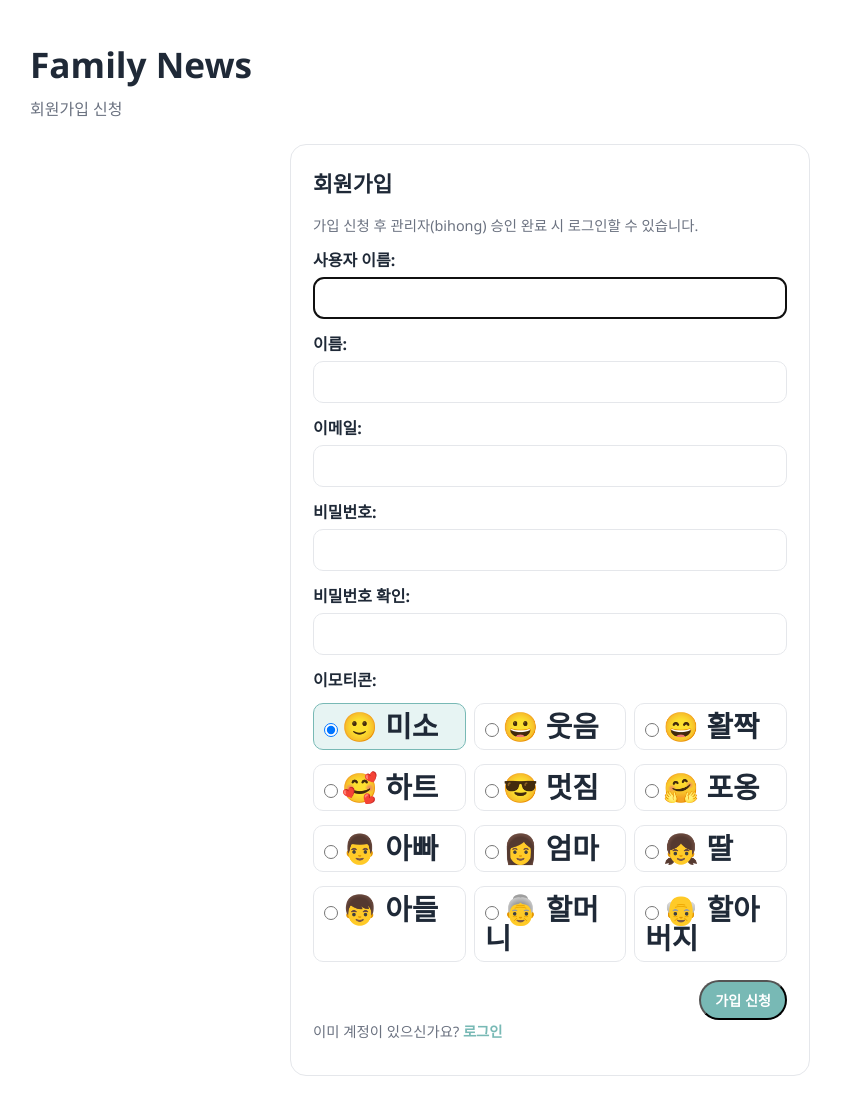
After one commit to hkh7208/family_news, a Django app: page /signup/ in a window 1280 px wide. The commit adds this page. Shown: the whole page, without its empty margins (90-931 px from the left). Run offline with Django 5.2, Linux system fonts and the light colour scheme; parts of the project's set-up code (start-up, migrations or seed data) failed here and were passed over.

Commit message:
feat: add signup request and bihong approval workflow

```diff
--- a/posts/templates/posts/index.html
+++ b/posts/templates/posts/index.html
@@ -21,11 +21,13 @@
         <a class="menu-btn" href="{% url 'upload_photo' %}">뉴스추가</a>
         <a class="menu-btn menu-btn-outline" href="{% url 'news_search' %}">뉴스검색</a>
         {% if user.username == 'bihong' %}
+        <a class="menu-btn menu-btn-outline" href="{% url 'pending_approvals' %}">가입승인</a>
         <a class="menu-btn menu-btn-outline" href="{% url 'add_family_member' %}">가족추가</a>
         {% endif %}
         <a class="menu-btn menu-btn-outline" href="{% url 'family_logout' %}">로그아웃</a>
         {% else %}
         <a class="menu-btn menu-btn-outline" href="{% url 'news_search' %}">뉴스검색</a>
+        <a class="menu-btn menu-btn-outline" href="{% url 'family_signup' %}">회원가입</a>
         <a class="menu-btn" href="{% url 'family_login' %}">로그인</a>
         {% endif %}
     </div>
--- a/posts/templates/posts/login.html
+++ b/posts/templates/posts/login.html
@@ -28,6 +28,10 @@
                     <button class="menu-btn" type="submit">로그인</button>
                 </div>
             </form>
+            <p class="form-helper-link">
+                계정이 없으신가요?
+                <a href="{% url 'family_signup' %}">회원가입 신청</a>
+            </p>
         </div>
     </section>
 </body>
--- /dev/null
+++ b/posts/templates/posts/signup.html
@@ -0,0 +1,72 @@
+{% load static %}
+<!DOCTYPE html>
+<html lang="ko">
+<head>
+    <meta charset="UTF-8">
+    <meta name="viewport" content="width=device-width, initial-scale=1.0">
+    <title>회원가입 신청 | Family News</title>
+    <link rel="stylesheet" href="{% static 'posts/home.css' %}">
+</head>
+<body>
+    <header class="site-header">
+        <div class="header-top">
+            <h1>Family News</h1>
+        </div>
+        <p>회원가입 신청</p>
+    </header>
+
+    <section class="form-section">
+        <div class="form-card">
+            <h2 class="form-title">회원가입</h2>
+            <p class="form-guide">가입 신청 후 관리자(bihong) 승인 완료 시 로그인할 수 있습니다.</p>
+            <form method="post">
+                {% csrf_token %}
+                {% if form.errors %}
+                <div class="form-errors">
+                    {{ form.errors }}
+                </div>
+                {% endif %}
+
+                <p>
+                    {{ form.username.label_tag }}
+                    {{ form.username }}
+                </p>
+                <p>
+                    {{ form.first_name.label_tag }}
+                    {{ form.first_name }}
+                </p>
+                <p>
+                    {{ form.email.label_tag }}
+                    {{ form.email }}
+                </p>
+                <p>
+                    {{ form.password1.label_tag }}
+                    {{ form.password1 }}
+                </p>
+                <p>
+                    {{ form.password2.label_tag }}
+                    {{ form.password2 }}
+                </p>
+                <p>
+                    {{ form.emoji.label_tag }}
+                    <div class="emoji-choice-grid">
+                        {% for radio in form.emoji %}
+                        <label class="emoji-choice-item">
+                            {{ radio.tag }}
+                            <span>{{ radio.choice_label }}</span>
+                        </label>
+                        {% endfor %}
+                    </div>
+                </p>
+                <div class="form-actions">
+                    <button class="menu-btn" type="submit">가입 신청</button>
+                </div>
+            </form>
+            <p class="form-helper-link">
+                이미 계정이 있으신가요?
+                <a href="{% url 'family_login' %}">로그인</a>
+            </p>
+        </div>
+    </section>
+</body>
+</html>
--- a/posts/urls.py
+++ b/posts/urls.py
@@ -1,6 +1,6 @@
 from django.urls import path
 
-from .views import add_family_member, delete_post, edit_post, family_login, family_logout, home, news_search, post_detail, upload_photo
+from .views import add_family_member, approve_member, delete_post, edit_post, family_login, family_logout, family_signup, home, news_search, pending_approvals, post_detail, upload_photo
 
 
 urlpatterns = [
@@ -10,7 +10,10 @@ urlpatterns = [
     path('posts/<int:pk>/edit/', edit_post, name='edit_post'),
     path('posts/<int:pk>/delete/', delete_post, name='delete_post'),
     path('login/', family_login, name='family_login'),
+    path('signup/', family_signup, name='family_signup'),
     path('logout/', family_logout, name='family_logout'),
     path('upload-photo/', upload_photo, name='upload_photo'),
     path('add-family-member/', add_family_member, name='add_family_member'),
+    path('approvals/', pending_approvals, name='pending_approvals'),
+    path('approvals/<int:user_id>/approve/', approve_member, name='approve_member'),
 ]
--- a/posts/views.py
+++ b/posts/views.py
@@ -1,6 +1,7 @@
 from django.contrib import messages
 from django.contrib.auth import login, logout
 from django.contrib.auth.decorators import login_required
+from django.contrib.auth.models import User
 from django.core.files.base import ContentFile
 from django.db import OperationalError, ProgrammingError
 from django.db.models import Q, Case, When, IntegerField, Value
@@ -277,6 +278,10 @@ def _can_manage_post(user, post):
 	return user == post.author or user.username == 'bihong'
 
 
+def _is_bihong(user):
+	return bool(user and user.is_authenticated and user.username == 'bihong')
+
+
 def home(request):
 	try:
 		all_posts = FamilyPost.objects.select_related('author').order_by('-pk')
@@ -512,10 +517,46 @@ def family_login(request):
 		if form.is_valid():
 			login(request, form.get_user())
 			return redirect('home')
+		username = (request.POST.get('username') or '').strip()
+		password = request.POST.get('password') or ''
+		if username and password:
+			try:
+				inactive_user = User.objects.get(username=username, is_active=False)
+			except User.DoesNotExist:
+				inactive_user = None
+			if inactive_user and inactive_user.check_password(password):
+				messages.error(request, '가입 승인 대기 중입니다. 관리자 승인 후 로그인할 수 있습니다.')
 	else:
 		form = FamilyLoginForm(request)
 
 	return render(request, 'posts/login.html', {'form': form})
+
+
+def family_signup(request):
+	if request.user.is_authenticated:
+		return redirect('home')
+
+	if request.method == 'POST':
+		form = FamilyMemberCreateForm(request.POST)
+		if form.is_valid():
+			new_user = form.save(commit=False)
+			new_user.is_active = False
+			new_user.save()
+			emoji = (form.cleaned_data.get('emoji') or '🙂').strip() or '🙂'
+			display_name = (form.cleaned_data.get('first_name') or '').strip()
+			FamilyMemberProfile.objects.update_or_create(
+				user=new_user,
+				defaults={
+					'emoji': emoji,
+					'display_name': display_name,
+				},
+			)
+			messages.success(request, '회원가입 신청이 완료되었습니다. 관리자 승인 후 로그인할 수 있습니다.')
+			return redirect('family_login')
+	else:
+		form = FamilyMemberCreateForm()
+
+	return render(request, 'posts/signup.html', {'form': form})
 
 
 @login_required
@@ -630,7 +671,7 @@ def upload_photo(request):
 
 @login_required
 def add_family_member(request):
-	if request.user.username != 'bihong':
+	if not _is_bihong(request.user):
 		return redirect('home')
 
 	if request.method == 'POST':
@@ -652,3 +693,25 @@ def add_family_member(request):
 		form = FamilyMemberCreateForm()
 
 	return render(request, 'posts/add_family_member.html', {'form': form})
+
+
+@login_required
+def pending_approvals(request):
+	if not _is_bihong(request.user):
+		return redirect('home')
+
+	pending_users = User.objects.filter(is_active=False).exclude(username='bihong').order_by('date_joined')
+	return render(request, 'posts/pending_approvals.html', {'pending_users': pending_users})
+
+
+@login_required
+@require_POST
+def approve_member(request, user_id):
+	if not _is_bihong(request.user):
+		return redirect('home')
+
+	target_user = get_object_or_404(User, pk=user_id, is_active=False)
+	target_user.is_active = True
+	target_user.save(update_fields=['is_active'])
+	messages.success(request, f'{target_user.username} 계정 가입이 승인되었습니다.')
+	return redirect('pending_approvals')
--- a/static/posts/home.css
+++ b/static/posts/home.css
@@ -199,6 +199,68 @@ body {
     margin-top: 12px;
     display: flex;
     justify-content: flex-end;
+}
+
+.form-guide {
+    margin: 0 0 12px;
+    color: var(--text-sub);
+    font-size: 0.9rem;
+}
+
+.form-helper-link {
+    margin: 14px 0 0;
+    font-size: 0.9rem;
+    color: var(--text-sub);
+}
+
+.form-helper-link a {
+    color: var(--accent);
+    text-decoration: none;
+    font-weight: 700;
+}
+
+.form-helper-link a:hover {
+    text-decoration: underline;
+}
+
+.approvals-section {
+    max-width: 760px;
+}
+
+.approval-list {
+    display: flex;
+    flex-direction: column;
+    gap: 10px;
+}
+
+.approval-item {
+    display: flex;
+    justify-content: space-between;
+    align-items: center;
+    gap: 12px;
+    border: 1px solid var(--card-border);
+    border-radius: 10px;
+    padding: 12px;
+}
+
+.approval-item-meta {
+    display: flex;
+    flex-direction: column;
+    gap: 2px;
+}
+
+.approval-item-meta strong {
+    font-size: 1rem;
+}
+
+.approval-item-meta span {
+    color: var(--text-sub);
+    font-size: 0.86rem;
+}
+
+.approval-empty {
+    margin: 0;
+    color: var(--text-sub);
 }
 
 .form-card .dropzone {
```
Also changed, not shown: posts/templates/posts/pending_approvals.html (added, +49 -0 lines), posts/migrations/0008_create_default_admin_bihong.py (added).
